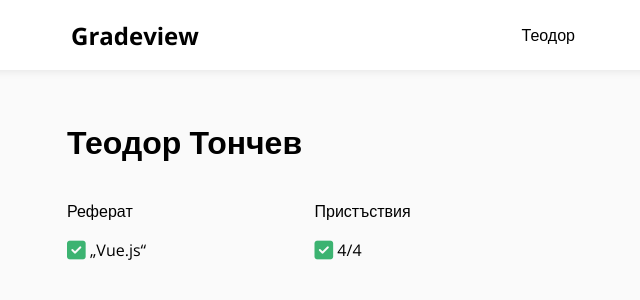
After one commit to SinestroWhite/FMI-Web-project, a PHP site: page /public/student.html in a window 1280 px wide. The commit adds this page. Shown: the top 300 px of the page, without its empty margins (317-957 px from the left). Run offline with PHP 8.4, Linux system fonts and the light colour scheme; some libraries are stand-ins or nearby versions.

Commit message:
Add single student view

```diff
--- a/public/css/styles.css
+++ b/public/css/styles.css
@@ -16,3 +16,23 @@ body {
     margin: 0 auto;
     height: 100%;
 }
+
+.mark {
+    font-size: 16pt;
+    position: relative;
+    top: 2px;
+}
+
+.mark {
+    font-size: 16pt;
+    position: relative;
+    top: 2px;
+}
+
+.success-icon {
+    color: mediumseagreen;
+}
+
+.fail-icon {
+    color: indianred;
+}
--- /dev/null
+++ b/public/student.html
@@ -0,0 +1,54 @@
+<!DOCTYPE html>
+<html lang="bg">
+    <head>
+        <meta charset="UTF-8"/>
+        <title>
+            Student grades
+        </title>
+
+        <link rel="stylesheet" type="text/css" href="https://cdnjs.cloudflare.com/ajax/libs/font-awesome/6.1.0/css/all.min.css"/>
+        <link rel="stylesheet" type="text/css" href="css/styles.css"/>
+    </head>
+
+    <body>
+        <header>
+            <nav class="nav">
+                <div class="container">
+                    <div class="grid">
+                        <div class="left">
+                            <h1>Gradeview</h1>
+                        </div>
+                        <div class="right">
+                            <a href="#">Теодор</a>
+                        </div>
+                    </div>
+                </div>
+            </nav>
+        </header>
+
+        <main>
+            <div class="container">
+                <h1>Теодор Тончев</h1>
+
+                <div class="grid">
+                    <div><p>Реферат</p>
+                        <p>
+                            <i class="mark success-icon fa-solid fa-square-check"></i>
+                            „Vue.js“
+                        </p></div>
+
+                    <div>
+                        <p>Пристъствия</p>
+                        <p>
+                            <i class="mark success-icon fa-solid fa-square-check"></i>
+                            4/4
+                        </p>
+                    </div>
+                </div>
+
+
+
+            </div>
+        </main>
+    </body>
+</html>
```
Also changed, not shown: public/css/results.css (+3 -11 lines), public/results.html (+12 -2 lines).
